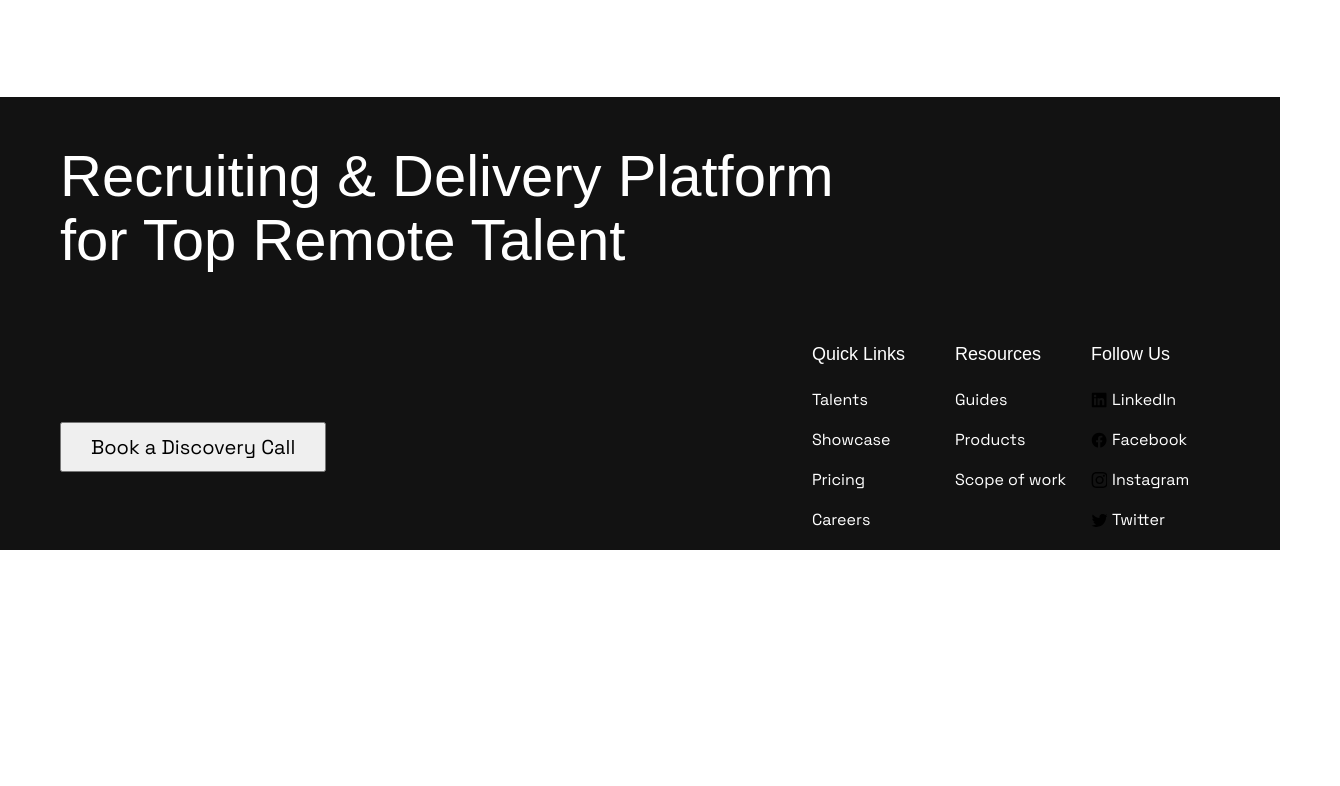
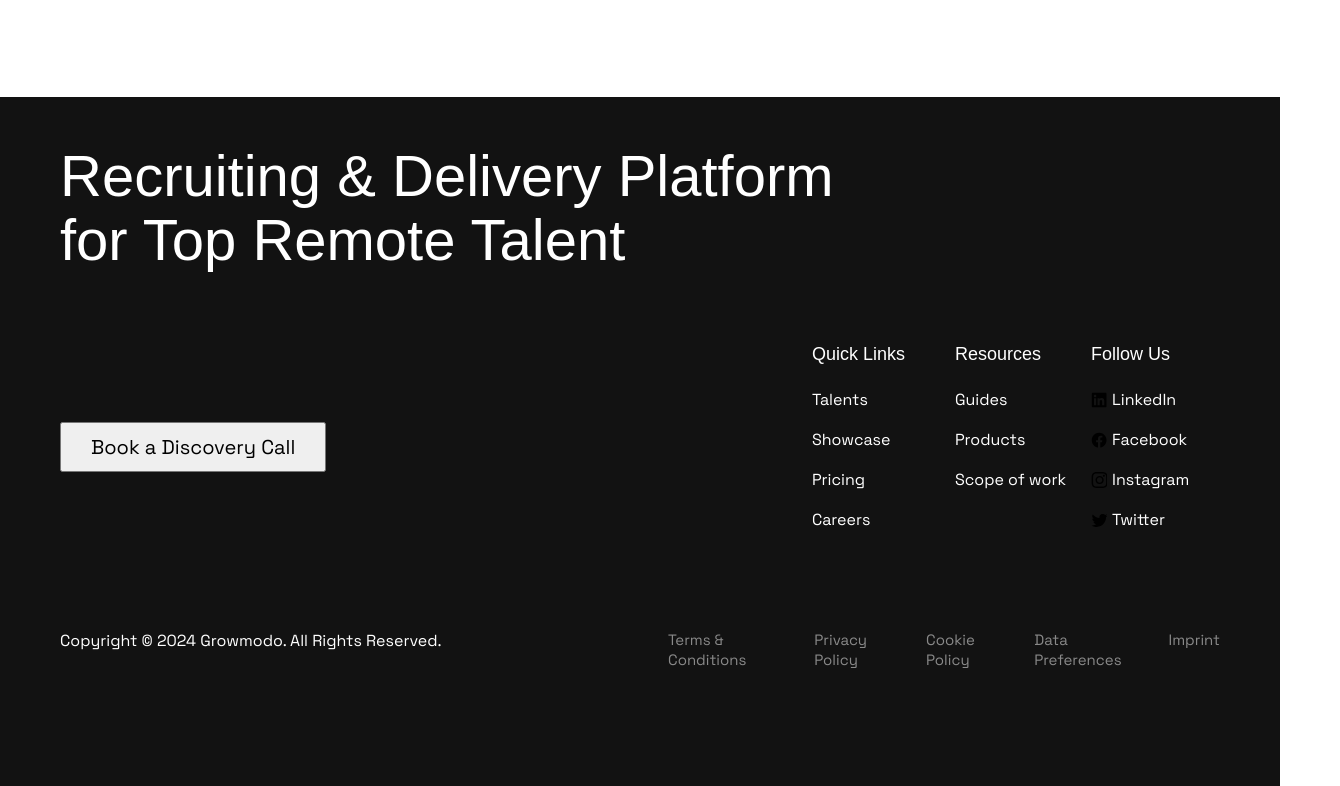
Before and after one commit to IGODX/GrowmodoSite, a website: page index.html in a window 1280 px wide. Shown: the part 1830-2616 px from the top of the page, 1340 px wide, since content can reach past the window. Before the commit the page ends 2380 px from the top, so only its background shows below. Drawn offline with Linux system fonts and the light colour scheme.

Commit message:
Customize html and css

```diff
--- a/index.html
+++ b/index.html
@@ -11,7 +11,7 @@
 <link href="https://fonts.googleapis.com/css2?family=Space+Grotesk:wght@300;400;500;600;700&display=swap" rel="stylesheet">
 </head>
 <body>
-
+    <div class="container">
     <header class="header">
         <div class="container">
             <div class="grid">
@@ -28,6 +28,7 @@
     </div>
 </div>
     </header>
+</div>
 
     <main>
         <div class="container">
@@ -50,6 +51,7 @@
             <p>”, you accept this and agree that we may share this information with third parties, such as our marketing partners. If you</p>
         </div>
         </section>
+
         <section class="discount">
             <p>Want the Secret Sauce of High-Performing Websites? Get 150+ Editable Website Cheatsheets</p>
             <button>GET 50% OFF NOW ➞</button>
@@ -155,6 +157,22 @@
             </div>
         </div>
         </div>
+        <div class="w-layout-grid footer-bottom">
+            <div id="w-node-_1dd7f7ef-8b23-725e-725e-f45f71344454-8add274c" class="copyright-wrapper">
+              <div class="copyright-text current-year">Copyright © <span class="current-year">2024</span> Growmodo. All Rights Reserved.</div>
+            </div>
+            <div id="w-node-bf4532d4-187e-e2cf-021f-3d856b3d5411-8add274c" class="footer-bottom_nav-wrapper"><a title="Terms and Conditions" href="/terms-and-conditions" class="footer-bottom_nav w-inline-block">
+                <div>Terms &amp; Conditions</div>
+              </a><a title="Privacy Policy" href="/privacy-policy" class="footer-bottom_nav footer-bottom_nav-last w-inline-block">
+                <div>Privacy Policy</div>
+              </a><a title="Privacy Policy" href="/cookie-policy" class="footer-bottom_nav footer-bottom_nav-last w-inline-block">
+                <div>Cookie Policy</div>
+              </a><a title="Data Preferences" href="#data-preferences" class="footer-bottom_nav footer-bottom_nav-last iubenda-cs-preferences-link w-inline-block" data-iub-enabled="1">
+                <div>Data Preferences</div>
+              </a><a href="#" class="footer-bottom_nav footer-bottom_nav-last w-inline-block">
+                <div>Imprint</div>
+              </a></div>
+          </div>
     </div>
     </footer>
 </body>
--- a/media.css
+++ b/media.css
@@ -1,4 +1,4 @@
-@media (max-width:915px) {
+@media (max-width:1000px) {
     .header-btn{
         margin-left: 10px;
     }
--- a/style.css
+++ b/style.css
@@ -343,3 +343,36 @@ margin-right: 50px;
     .follow-us ul li img{
         margin-right: 5px;
     }
+
+    .footer-bottom {
+      grid-template-rows: auto;
+      grid-template-columns: 1fr 1.7fr;
+      margin-top: 80px;
+    }
+
+    .w-layout-grid {
+      grid-row-gap: 16px;
+      grid-column-gap: 16px;
+      grid-template-rows: auto auto;
+      grid-template-columns: 1fr 1fr;
+      grid-auto-columns: 1fr;
+      display: grid;
+    }
+
+    .footer-bottom_nav{
+      color: rgba(255, 255, 255, .5);
+      padding-bottom: 100px;
+      justify-content: flex-end;
+      padding-left: 20px;
+      font-size: 15px;
+      font-weight: 400;
+      line-height: 20px;
+      text-decoration: none;
+      display: flex;
+    }
+
+    .footer-bottom_nav-wrapper {
+      justify-content: flex-end;
+      align-items: stretch;
+      display: flex;
+  }
```
